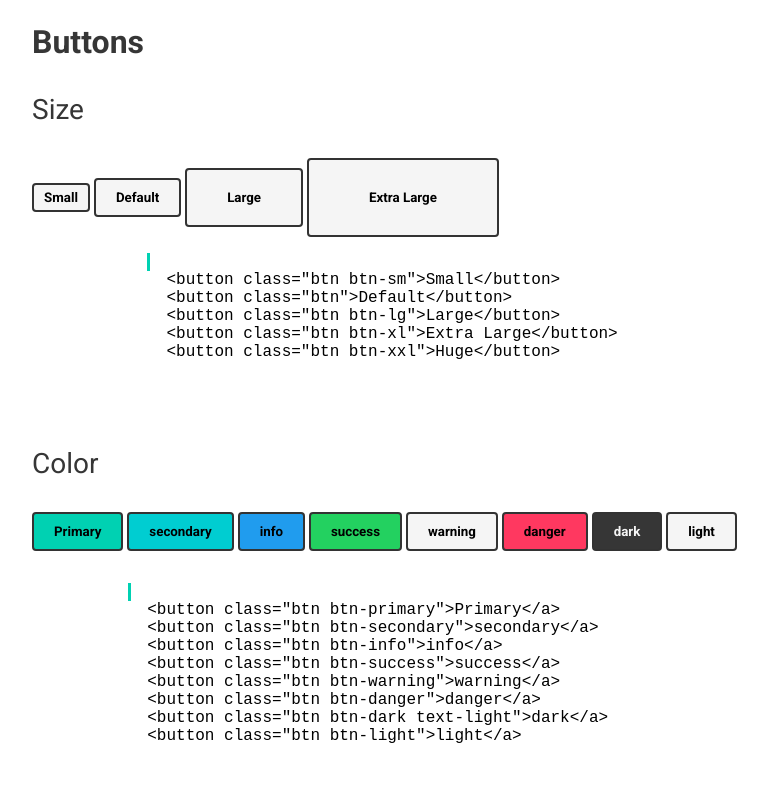
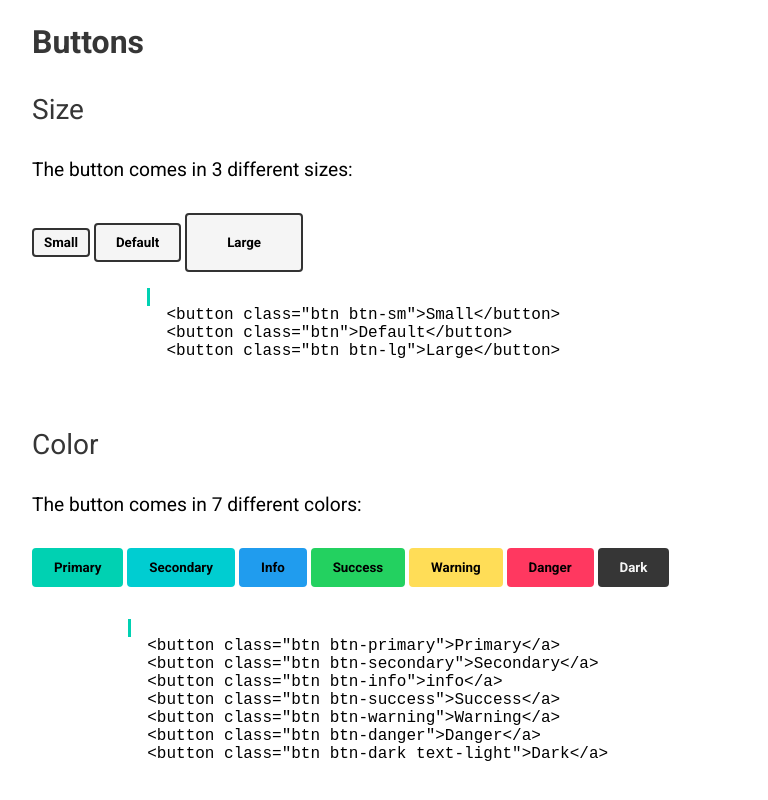
Before and after one commit to danimatuko/breeze, a website: page index.html in a window 1280 px wide. Shown: the part 2380-3180 px from the top of the page, without its empty margins (96-864 px from the left). Drawn offline with nearby package versions, Linux system fonts and the light colour scheme; files that its build step writes are made by us from their sources; a script that the page names is missing; a small style sheet from the web is missing.

Commit message:
fix button styles and docs

```diff
--- a/index.html
+++ b/index.html
@@ -147,53 +147,48 @@
        </pre>
 
       <!-- buttons -->
-      <div class="mb-3">
+      <section class="mb-3">
         <h1 class="mb-2 font-xxl">Componenets</h1>
         <h2 class="mb-2 font-bold">Buttons</h2>
         <div class="mb-2">
           <h3 class="mb-2">Size</h3>
+          <p class="font-lg mb-2">The button comes in 3 different sizes:</p>
 
           <button class="btn btn-sm">Small</button>
           <button class="btn">Default</button>
           <button class="btn btn-lg">Large</button>
-          <button class="btn btn-xl">Extra Large</button>
-
           <pre>
             <code class="html">
               &lt;button class="btn btn-sm"&gt;Small&lt;/button&gt;
               &lt;button class="btn"&gt;Default&lt;/button&gt;
               &lt;button class="btn btn-lg"&gt;Large&lt;/button&gt;
-              &lt;button class="btn btn-xl"&gt;Extra Large&lt;/button&gt;
-              &lt;button class="btn btn-xxl"&gt;Huge&lt;/button&gt;
-
             </code>
            </pre>
         </div>
         <div class="mb-2">
           <h3 class="mb-2">Color</h3>
+          <p class="font-lg mb-2">The button comes in 7 different colors:</p>
 
           <button class="btn btn-primary">Primary</button>
-          <button class="btn btn-secondary">secondary</button>
-          <button class="btn btn-info">info</button>
-          <button class="btn btn-success">success</button>
-          <button class="btn btn-warning">warning</button>
-          <button class="btn btn-danger">danger</button>
-          <button class="btn btn-dark text-light">dark</button>
-          <button class="btn btn-light">light</button>
+          <button class="btn btn-secondary">Secondary</button>
+          <button class="btn btn-info">Info</button>
+          <button class="btn btn-success">Success</button>
+          <button class="btn btn-warning">Warning</button>
+          <button class="btn btn-danger">Danger</button>
+          <button class="btn btn-dark text-light">Dark</button>
         </div>
         <pre>
           <code class="html">
             &lt;button class="btn btn-primary"&gt;Primary&lt;/a&gt;
-            &lt;button class="btn btn-secondary"&gt;secondary&lt;/a&gt;
+            &lt;button class="btn btn-secondary"&gt;Secondary&lt;/a&gt;
             &lt;button class="btn btn-info"&gt;info&lt;/a&gt;
-            &lt;button class="btn btn-success"&gt;success&lt;/a&gt;
-            &lt;button class="btn btn-warning"&gt;warning&lt;/a&gt;
-            &lt;button class="btn btn-danger"&gt;danger&lt;/a&gt;
-            &lt;button class="btn btn-dark text-light"&gt;dark&lt;/a&gt;
-            &lt;button class="btn btn-light"&gt;light&lt;/a&gt;
+            &lt;button class="btn btn-success"&gt;Success&lt;/a&gt;
+            &lt;button class="btn btn-warning"&gt;Warning&lt;/a&gt;
+            &lt;button class="btn btn-danger"&gt;Danger&lt;/a&gt;
+            &lt;button class="btn btn-dark text-light"&gt;Dark&lt;/a&gt;
           </code>
          </pre>
-      </div>
+      </section>
 
       <script>
         hljs.highlightAll();
--- a/src/abstracts/_functions.scss
+++ b/src/abstracts/_functions.scss
@@ -1,3 +1,5 @@
+@use "sass:map";
+
 @function complementary($hue) {
   @return adjust-hue($hue, 10deg);
 }
--- a/src/abstracts/_variables.scss
+++ b/src/abstracts/_variables.scss
@@ -1,13 +1,12 @@
 /* Variabls */
 $primary: #00d1b2; // Turquoise
 $secondary: complementary($primary);
-$link: #3273dc; // Dodger blue
-$info: #209cee; // Sky blue
-$success: #23d160; // Emerald green
-$warning: #ffdd57; // Yellow
-$danger: #ff3860; // Coral
-$dark: #363636; // Dark grayish
-$light: #f5f5f5; // Off-white
+$info: #209cee;
+$success: #23d160;
+$warning: #ffdd57;
+$danger: #ff3860;
+$dark: #363636;
+$light: #f5f5f5;
 
 $margin-base: 1rem;
 $padding-base: 1rem;
--- a/src/base/_colors.scss
+++ b/src/base/_colors.scss
@@ -1,10 +1,9 @@
 $colors: (
   "primary": $primary,
   "secondary": $secondary,
-  "link": #3273dc,
   "info": $info,
   "success": $success,
-  "warning": warning,
+  "warning": $warning,
   "danger": $danger,
   "dark": $dark,
   "light": $light,
--- a/src/components/_button.scss
+++ b/src/components/_button.scss
@@ -1,3 +1,5 @@
+@use "sass:color";
+
 %btn {
   display: inline-block;
   padding: 10px 20px;
@@ -7,7 +9,7 @@
   border-radius: 4px;
   background-color: $light;
   cursor: pointer;
-  transition: background-color 0.3s ease;
+  transition: allcolor 0.3s ease;
   &:hover {
     background-color: #ddd;
   }
@@ -21,7 +23,6 @@ $button-size: (
   sm: 0.3125rem 0.625rem,
   md: 0.625rem 1.25rem,
   lg: 1.25rem 2.5rem,
-  xl: 1.875rem 3.75rem,
 );
 
 @each $size, $value in $button-size {
@@ -30,8 +31,13 @@ $button-size: (
   }
 }
 
-@each $color, $val in $colors {
+@each $color, $value in $colors {
   .btn-#{$color} {
-    background-color: $val;
+    background-color: $value;
+    border-color: $value;
+    &:hover {
+      background-color: lighten($value, 10%);
+      border-color: lighten($value, 10%);
+    }
   }
 }
```
